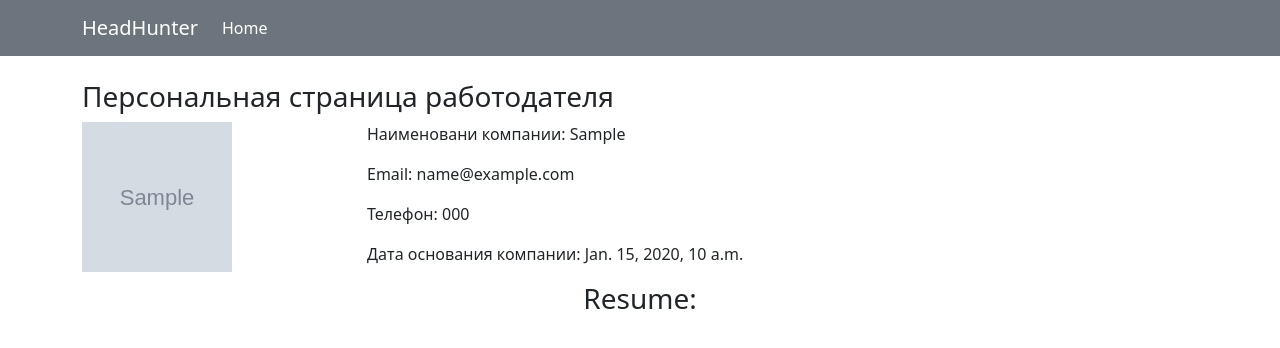
After one commit to tenirina/homework_68_team_1, a Django app: template headhunter/accounts/templates/user_detail.html in a window 1280 px wide. The commit adds this page. Shown: the top 348 px of the page. Run offline with Django 3.2, Linux system fonts and the light colour scheme; the template is opened without the code that fills it: most values are stand-ins (such as "Sample title", 1, 10 or a date in 2020); grey boxes marked "Sample" are stand-in pictures; some libraries are stand-ins or nearby versions.

Commit message:
#2 Add
При удачной авторизации загружается личный кабинет пользователя с его данными в зависимости от того, работодатель это или соискатель.
Для корректного отображения изменена модель пользователя, вместо поля worker - is_worker - булевое значение

```diff
--- a/headhunter/accounts/forms.py
+++ b/headhunter/accounts/forms.py
@@ -13,13 +13,13 @@ class CustomUserCreationForm(forms.ModelForm):
     email = forms.CharField(label='Email', required=True)
     phone = forms.CharField(label='Телефон', required=True)
     first_name = forms.CharField(label='Имя', required=True)
-    last_name = forms.CharField(label='Фамилия')
+    last_name = forms.CharField(label='Фамилия', required=False)
     password = forms.CharField(label='Пароль', strip=False, required=True, widget=forms.PasswordInput)
     password_confirm = forms.CharField(label='Подтвердите пароль', strip=False, required=True, widget=forms.PasswordInput)
 
     class Meta:
         model = get_user_model()
-        fields = ('email', 'password', 'password_confirm', 'phone', 'first_name', 'last_name', 'avatar', 'birthday', 'worker')
+        fields = ('is_worker', 'email', 'password', 'password_confirm', 'phone', 'first_name', 'last_name', 'avatar', 'birthday')
 
     def clean(self):
         cleaned_data = super().clean()
--- a/headhunter/accounts/templates/register.html
+++ b/headhunter/accounts/templates/register.html
@@ -12,6 +12,11 @@
                  <form id="form" action="{% url 'register' %}" method="POST">
                     {% csrf_token %}
                     <div class="form">
+                        {% for error in form.non_field_errors %}
+                            <div class="alert alert-danger" role="alert">
+                                Это уведомление об опасности — check it out!
+                            </div>
+                        {% endfor %}
                         {% bootstrap_form form %}
                         {% bootstrap_button button_type="submit" button_class="btn-secondary" content='Регистрация' %}
                     </div>
--- /dev/null
+++ b/headhunter/accounts/templates/user_detail.html
@@ -0,0 +1,38 @@
+{% extends 'base.html' %}
+
+{% block title %} Profile {% endblock %}
+
+{% block content %}
+    <br>
+    <div class="container">
+        <h3>Персональная страница {% if user_obj.is_worker %} соискателя {% else %} работодателя {% endif %}</h3>
+        <div class="row">
+            <div class="col-3">
+                {% if user_obj.avatar %}
+                    <img class="avatar_img" src="{{ user_obj.avatar.url }}" alt="user picture">
+                {% else %}
+                    <img class="avatar_img" src="http://dummyimage.com/150" alt="user picture">
+                {% endif %}
+            </div>
+            <div class="col-7">
+                {% if user_obj.is_worker %}
+                    <p>Фамилия: {{ user_obj.last_name }}</p>
+                    <p>Имя: {{ user_obj.first_name }}</p>
+                {% else %}
+                    <p>Наименовани компании: {{ user_obj.first_name }}</p>
+                {% endif %}
+                <p>Email: {{ user_obj.email }}</p>
+                <p>Телефон: {{ user_obj.phone }}</p>
+                {% if user_obj.is_worker %}
+                    <p>Дата рождения: {{ user_obj.birthday }}</p>
+                {% else %}
+                    <p>Дата основания компании: {{ user_obj.birthday }}</p>
+                {% endif %}
+            </div>
+
+        </div>
+        <h3 class="text-center clear">Resume:</h3>
+
+    </div>
+
+{% endblock %}
--- a/headhunter/accounts/urls.py
+++ b/headhunter/accounts/urls.py
@@ -1,9 +1,10 @@
 from django.urls import path
 
-from accounts.views import RegisterView, LoginView, logout_view
+from accounts.views import RegisterView, LoginView, logout_view, ProfileView
 
 urlpatterns = [
     path('login/', LoginView.as_view(), name='login'),
     path('register/', RegisterView.as_view(), name='register'),
     path('logout/', logout_view, name='logout'),
+    path('profile/<int:pk>', ProfileView.as_view(), name='user_detail'),
 ]
--- a/headhunter/js/main.js
+++ b/headhunter/js/main.js
@@ -1,4 +1,4 @@
-var worker = document.getElementById('id_worker');
+var worker = document.getElementById('id_is_worker');
 var labels = document.getElementsByTagName('label');
 var forms = document.getElementsByTagName('form')
 var nameInput = document.getElementById('id_first_name')
@@ -15,7 +15,7 @@ function changeFirstName (){
     var firstNameLable = findLableForControl('id_first_name')
     var lastNameLable = findLableForControl('id_last_name')
     var birthDateLable = findLableForControl('id_birthday')
-    if (worker.value === 'employer') {
+    if (worker) {
         firstNameLable.innerText = 'Наименование компании'
         lastNameLable.parentElement.style.display = 'none'
         nameInput.placeholder = 'Наименование компании'
--- a/headhunter/static/css/style.css
+++ b/headhunter/static/css/style.css
@@ -7,3 +7,7 @@ img{
     padding: 0 50px 30px;
     text-transform: uppercase;
 }
+.avatar_img{
+    width: 150px;
+    height: 150px;
+}
--- a/headhunter/templates/base.html
+++ b/headhunter/templates/base.html
@@ -32,19 +32,12 @@
                 {% if user.is_authenticated %}
                     <span class="navbar-nav"><a class="nav-link " href="{% url 'logout' %}">Выйти</a></span>
                 {% else %}
-                    <span class="navbar-nav">
-                        <a class="nav-link" data-bs-toggle="modal" href="#login" role="button">Войти</a>
-                    </span>
-                    <span class="navbar-nav">
-                        <a class="nav-link" data-bs-toggle="modal" href="#register" role="button">Регистрация</a>
-                    </span>
+                    {% block modal %}{% endblock %}
+
                 {% endif %}
             </div>
         </div>
     </nav>
-    {% include 'login.html' %}
-    {% include 'register.html' %}
-
 
     {% block content%}{% endblock %}
 
```
Also changed, not shown: headhunter/accounts/models.py (+7 -10 lines), headhunter/accounts/views.py (+15 -7 lines), headhunter/templates/index.html (+10 -2 lines), headhunter/accounts/migrations/0005_remove_account_worker_account_is_worker.py (added), headhunter/accounts/migrations/0006_alter_account_last_name.py (added), headhunter/webapp/models/__init__.py (added).
